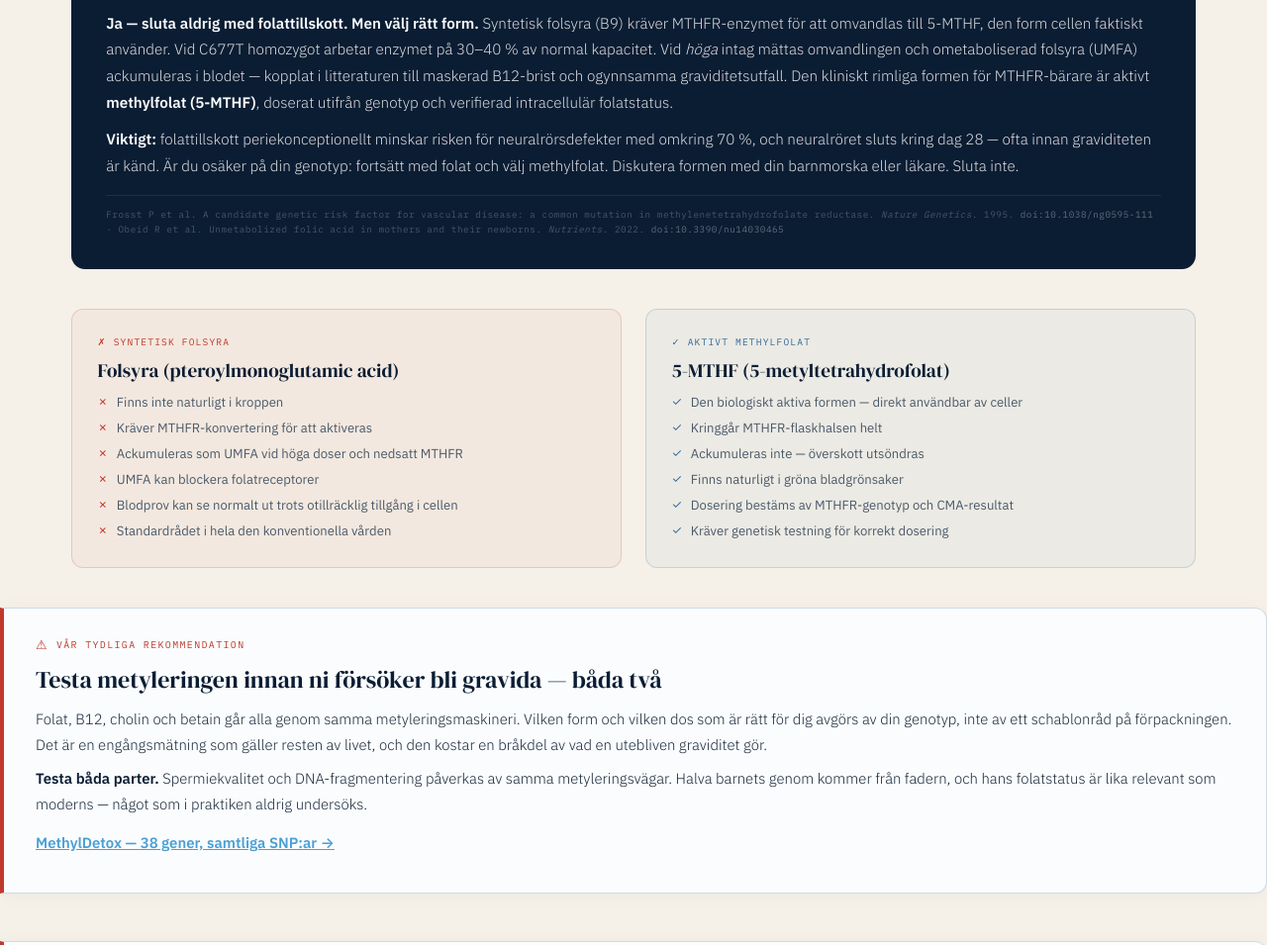
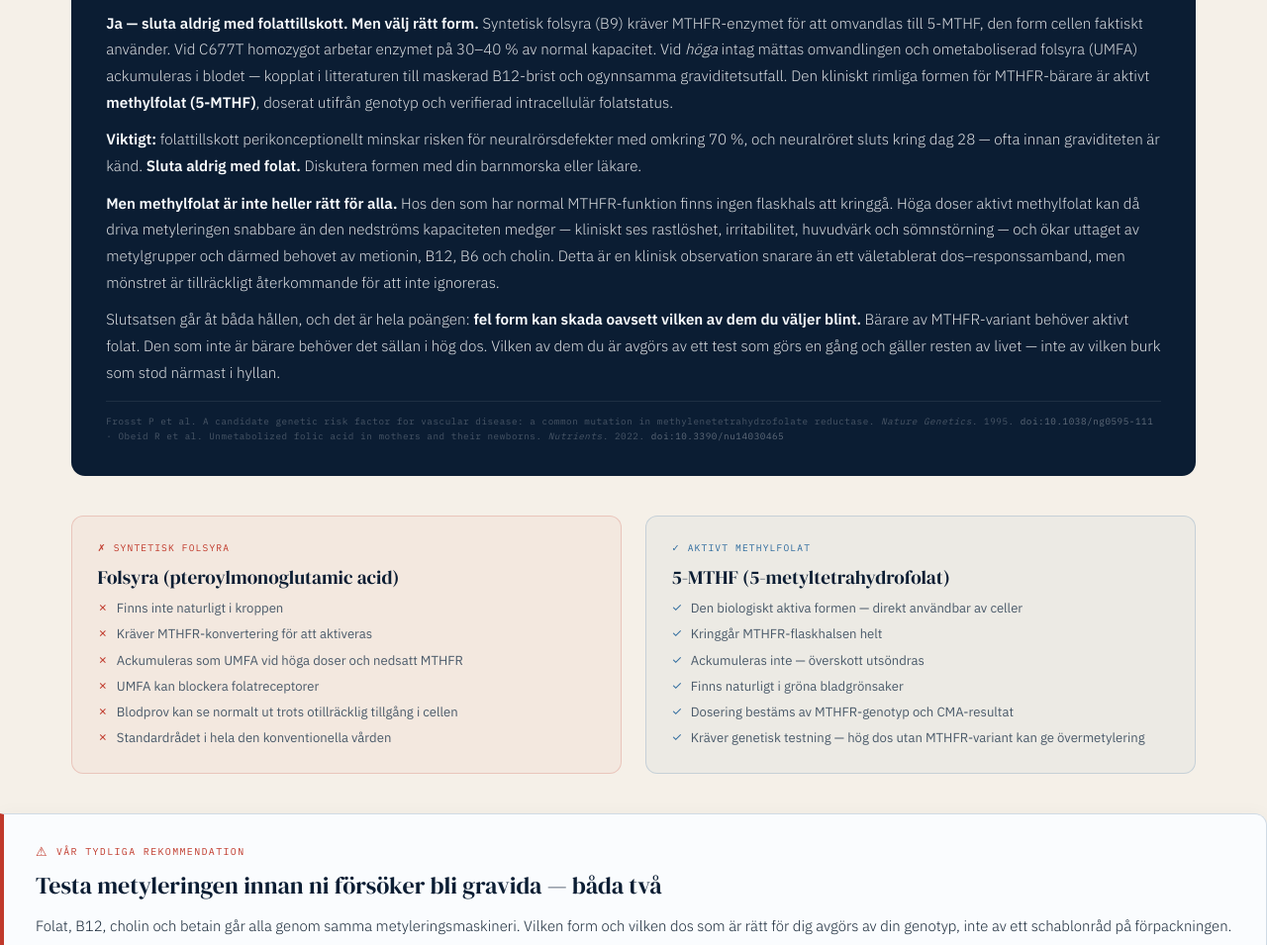
Before and after one commit to meetmarioai/medibalans-website, a website: page baby-balans/index.html in a window 1280 px wide. Shown: the part 3742-4697 px from the top of the page at 99% size. Drawn offline with Linux system fonts and the light colour scheme.

Commit message:
Baby Balans: methylfolat är inte heller rätt för alla
Argumentet var tidigare enkelriktat — folsyra fel, methylfolat rätt. Det
är ofullständigt och underminerar den egna poängen.

Tillagt: utan MTHFR-variant finns ingen flaskhals att kringgå. Höga doser
aktivt methylfolat kan då driva metyleringen snabbare än nedströms
kapacitet medger — rastlöshet, irritabilitet, huvudvärk, sömnstörning —
och ökar uttaget av metylgrupper och därmed behovet av metionin, B12, B6
och cholin. Angivet som klinisk observation, inte som etablerat
dos-responssamband, eftersom det är vad underlaget bär.

Därmed går slutsatsen åt båda hållen, vilket är den starkaste möjliga
motiveringen för att testa: fel form kan skada oavsett vilken av dem man
väljer blint. Det är ett bättre säljargument än det ensidiga, och det
håller vid granskning.

Uppdaterat på tre ställen: brödtext, jämförelsekortet för methylfolat,
och svaret i FAQ-schemat så att den extraherbara versionen bär samma
nyans.

Även rättat: stavfelet periekonceptionellt -> perikonceptionellt, som
inte sparades i går eftersom skriptet avbröts av ett undantag före
skrivning.

```diff
--- a/baby-balans/index.html
+++ b/baby-balans/index.html
@@ -45,7 +45,7 @@
       "name": "Är folsyra farligt vid MTHFR-variant?",
       "acceptedAnswer": {
         "@type": "Answer",
-        "text": "Syntetisk folsyra (B9) kräver MTHFR-enzymet för att omvandlas till den biologiskt aktiva formen 5-metyltetrahydrofolat (5-MTHF). Vid MTHFR C677T eller A1298C-variant är detta enzym nedsatt med 30–70%. Ometaboliserad folsyra (UMFA) ackumuleras i blodet, kan blockera folatreceptorer och försämra cellernas förmåga att ta upp aktivt folat. För kvinnor med MTHFR-variant är aktivt methylfolat (5-MTHF) den kliniskt korrekta formen — inte syntetisk folsyra. Rätt dos bestäms av MTHFR-genotyp och intracellulär folatstatus (CMA)."
+        "text": "Ja, du ska ta folat — men formen spelar roll åt båda hållen. Vid MTHFR C677T homozygot arbetar enzymet på 30–40 procent av normal kapacitet, och vid höga intag av syntetisk folsyra ackumuleras ometaboliserad folsyra (UMFA) i blodet. Aktivt methylfolat (5-MTHF) kringgår den flaskhalsen. Men methylfolat är inte automatiskt bättre för alla: utan MTHFR-variant finns ingen flaskhals att kringgå, och höga doser kan då driva metyleringen snabbare än nedströms kapacitet medger, med ökat behov av metionin, B12, B6 och cholin. Sluta aldrig med folattillskott — folat perikonceptionellt minskar risken för neuralrörsdefekter med omkring 70 procent och neuralröret sluts kring dag 28, ofta före känd graviditet. Rätt svar är att testa genotypen och välja form därefter."
       }
     },
     {
@@ -1449,7 +1449,9 @@ footer {
 <div class="direct-answer reveal reveal-d1" id="direct-answer-folate">
 <div class="direct-answer-label">Direkt svar — Ska jag ta folsyra om jag har MTHFR-variant?</div>
 <p><strong>Ja — sluta aldrig med folattillskott. Men välj rätt form.</strong> Syntetisk folsyra (B9) kräver MTHFR-enzymet för att omvandlas till 5-MTHF, den form cellen faktiskt använder. Vid C677T homozygot arbetar enzymet på 30–40 % av normal kapacitet. Vid <em>höga</em> intag mättas omvandlingen och ometaboliserad folsyra (UMFA) ackumuleras i blodet — kopplat i litteraturen till maskerad B12-brist och ogynnsamma graviditetsutfall. Den kliniskt rimliga formen för MTHFR-bärare är aktivt <strong>methylfolat (5-MTHF)</strong>, doserat utifrån genotyp och verifierad intracellulär folatstatus.</p>
-<p style="margin-top:.7rem"><strong>Viktigt:</strong> folattillskott periekonceptionellt minskar risken för neuralrörsdefekter med omkring 70 %, och neuralröret sluts kring dag 28 — ofta innan graviditeten är känd. Är du osäker på din genotyp: fortsätt med folat och välj methylfolat. Diskutera formen med din barnmorska eller läkare. Sluta inte.</p>
+<p style="margin-top:.7rem"><strong>Viktigt:</strong> folattillskott perikonceptionellt minskar risken för neuralrörsdefekter med omkring 70 %, och neuralröret sluts kring dag 28 — ofta innan graviditeten är känd. <strong>Sluta aldrig med folat.</strong> Diskutera formen med din barnmorska eller läkare.</p>
+<p style="margin-top:.7rem"><strong>Men methylfolat är inte heller rätt för alla.</strong> Hos den som har normal MTHFR-funktion finns ingen flaskhals att kringgå. Höga doser aktivt methylfolat kan då driva metyleringen snabbare än den nedströms kapaciteten medger — kliniskt ses rastlöshet, irritabilitet, huvudvärk och sömnstörning — och ökar uttaget av metylgrupper och därmed behovet av metionin, B12, B6 och cholin. Detta är en klinisk observation snarare än ett väletablerat dos–responssamband, men mönstret är tillräckligt återkommande för att inte ignoreras.</p>
+<p style="margin-top:.7rem">Slutsatsen går åt båda hållen, och det är hela poängen: <strong>fel form kan skada oavsett vilken av dem du väljer blint.</strong> Bärare av MTHFR-variant behöver aktivt folat. Den som inte är bärare behöver det sällan i hög dos. Vilken av dem du är avgörs av ett test som görs en gång och gäller resten av livet — inte av vilken burk som stod närmast i hyllan.</p>
 <div class="direct-answer-cite">
         Frosst P et al. A candidate genetic risk factor for vascular disease: a common mutation in methylenetetrahydrofolate reductase. <em>Nature Genetics.</em> 1995. <a href="https://doi.org/10.1038/ng0595-111" rel="noopener" target="_blank">doi:10.1038/ng0595-111</a> ·
         Obeid R et al. Unmetabolized folic acid in mothers and their newborns. <em>Nutrients.</em> 2022. <a href="https://doi.org/10.3390/nu14030465" rel="noopener" target="_blank">doi:10.3390/nu14030465</a>
@@ -1478,7 +1480,7 @@ footer {
 <li>Ackumuleras inte — överskott utsöndras</li>
 <li>Finns naturligt i gröna bladgrönsaker</li>
 <li>Dosering bestäms av MTHFR-genotyp och CMA-resultat</li>
-<li>Kräver genetisk testning för korrekt dosering</li>
+<li>Kräver genetisk testning — hög dos utan MTHFR-variant kan ge övermetylering</li>
 </ul>
 </div>
 </div>
```
